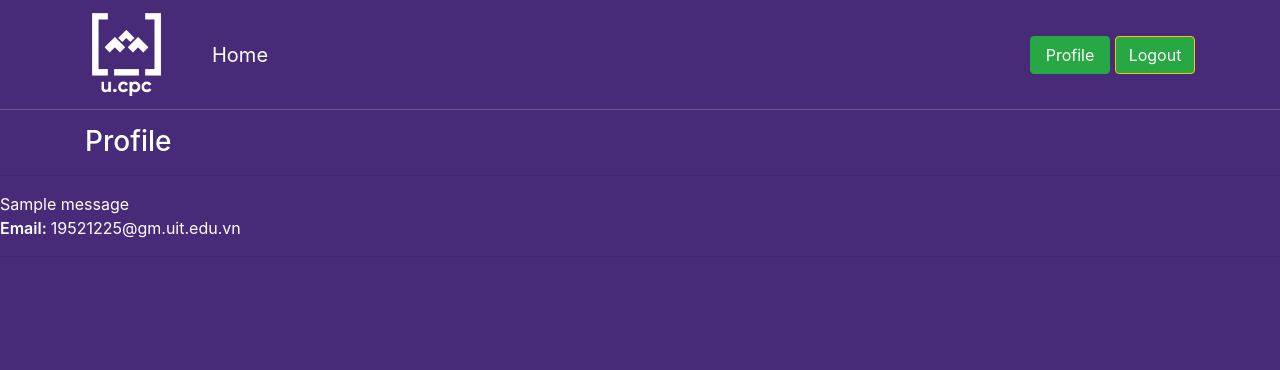
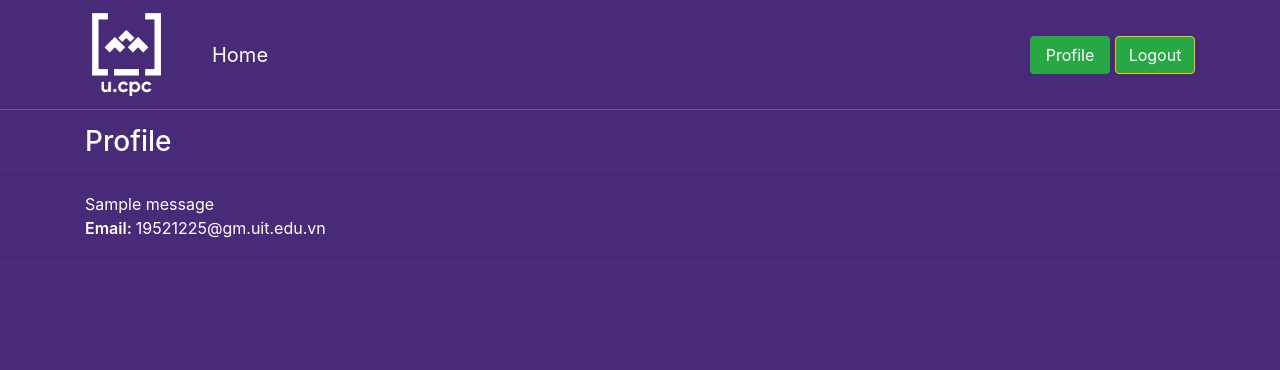
Before and after one commit to nguyendaiky/UIT-UCPC-Web, a Django app: page /profile/ in a window 1280 px wide. Shown: the top 370 px of the page. Run offline with Django 3.2, Linux system fonts and the light colour scheme; a user stored in the database is signed in; data comes from the database, SQL or seed files in the repository; both versions use the stored data as it was after the commit; one stand-in notice (Sample message) is shown; some libraries are stand-ins or nearby versions.

Commit message:
fix style container for profile

```diff
--- a/register/templates/login/profile.html
+++ b/register/templates/login/profile.html
@@ -9,10 +9,13 @@
 <hr>
 
 {% for message in messages %}
-<p id="messages">{{message}}</p>
+<div class="container">
+	<p id="messages">{{message}}</p>
+</div>
+
 {% endfor %}
 
-<div>
+<div class="container">
 	{% for item in data %}
 	<span style="font-weight: 600;">Team: </span>
 	{{ item.team }}
@@ -26,6 +29,7 @@
 <hr>
 
 {% if data %}
+<div class="container">
 <table>
 	<tbody>
 		{% for item in data %}
@@ -73,6 +77,7 @@
 	</tbody>
 </table>
 <a href="{% url 'register:edit' %}" class="btn btn-primary">Edit</a>
+</div>
 {% endif %}
 
 {% endblock content %}
```
Also changed, not shown: db.sqlite3.
